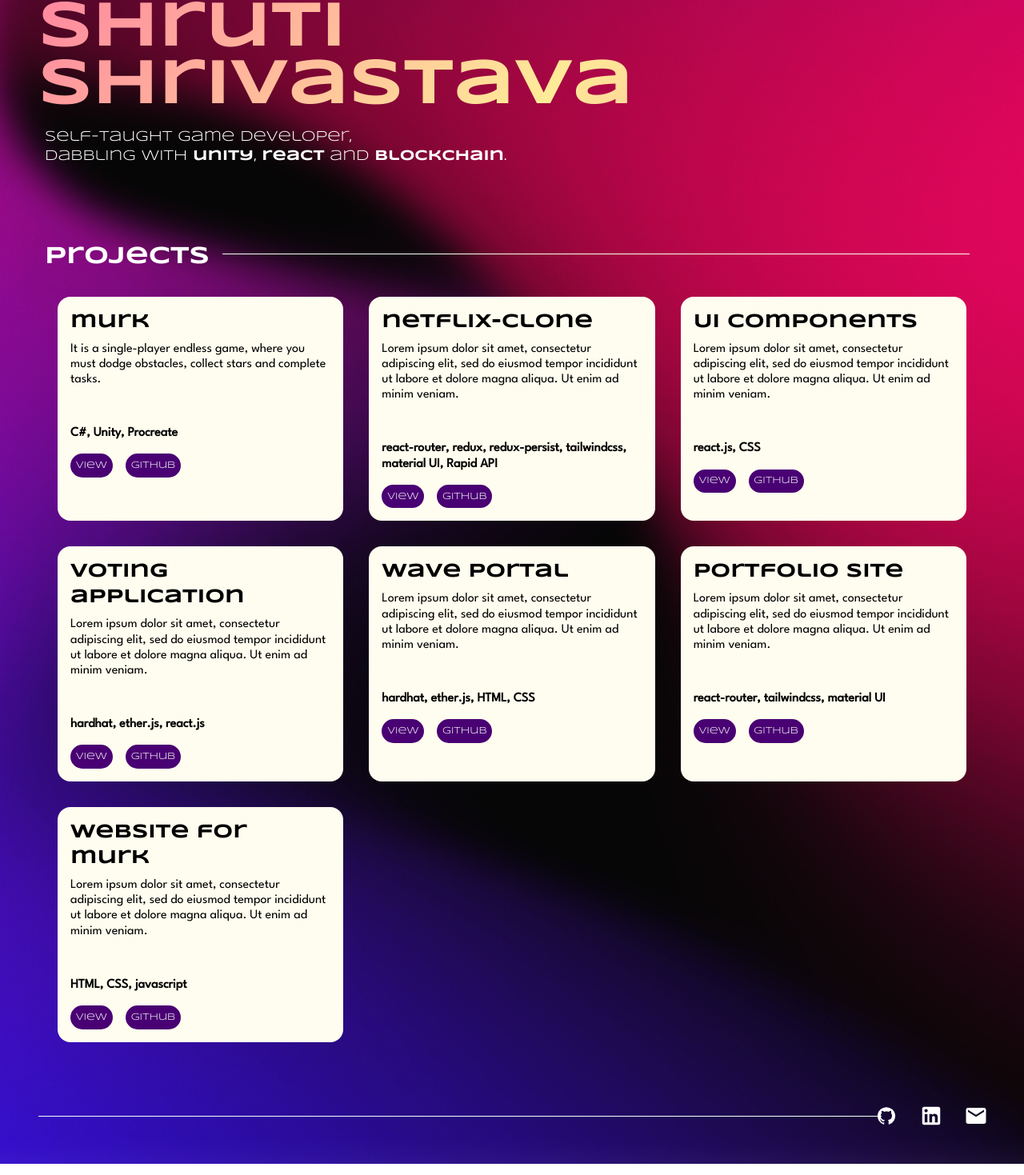
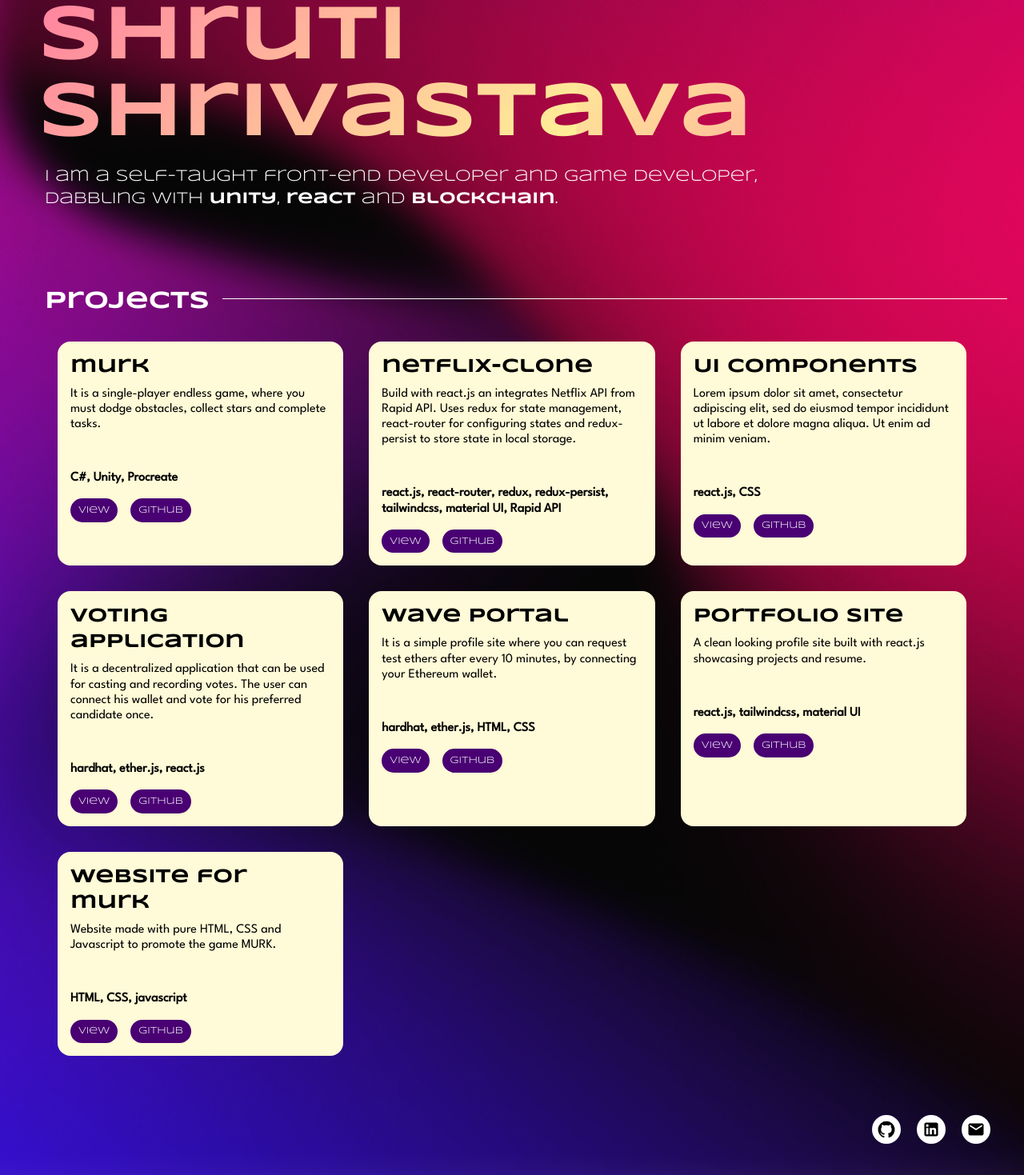
Before and after one commit to shrutishri2208/portfolio, a React (Create React App) app: page / in a window 1280 px wide. Shown: the part 131-1600 px from the top of the page at 80% size. Built offline with nearby package versions, Linux system fonts and the light colour scheme.

Commit message:
animations

```diff
--- a/src/components/Footer.js
+++ b/src/components/Footer.js
@@ -7,9 +7,9 @@
   return (
     <div className="flex justify-end mt-16 footer b ">
       <div className="">
-        <GitHubIcon className="scale-115 ml-8 github" />
-        <LinkedInIcon className="scale-125 ml-8" />
-        <EmailIcon className="scale-125 ml-8" />
+        <GitHubIcon className="scale-150 ml-8 highlight3" />
+        <LinkedInIcon className="scale-150 ml-8 highlight3" />
+        <EmailIcon className="scale-150 ml-8 highlight3" />
       </div>
     </div>
   );
--- a/src/components/LandingPage.js
+++ b/src/components/LandingPage.js
@@ -4,14 +4,14 @@
 const AboutPage = () => {
   return (
     <div className="about-container my-10">
-      <div className="name">
+      <div className="name 2xl:text-8xl xl:text-8xl lg:text-7xl md:text-6xl sm:text-5xl">
         shruti <br />
         shrivastava
       </div>
       <div className="main-text mx-2 mt-4">
-        <div className="description text-lg">
-          self-taught game developer, <br /> dabbling with <b>unity</b>,{" "}
-          <b> react</b> and <b>blockchain</b>.
+        <div className="description 2xl:text-xl xl:text-xl lg:text-lg md:text-base sm:text-sm">
+          i am a self-taught front-end developer and game developer, <br />{" "}
+          dabbling with <b>unity</b>, <b> react</b> and <b>blockchain</b>.
         </div>
         {/* <div className="game-description text-2xl mt-20">
           first android game <span className="highlight1">murk</span> <br />
--- a/src/components/ProjectsPage.js
+++ b/src/components/ProjectsPage.js
@@ -5,9 +5,11 @@
 
 const ProjectsPage = () => {
   return (
-    <div className="projects-container my-16">
-      <div className="text-3xl projects-heading mb-4 mt-24">projects</div>
-      <div className="items-container grid grid-cols-2 lg:grid-cols-3">
+    <div className="projects-container my-16 ">
+      <div className="2xl:text-3xl xl:text-3xl lg:text-3xl md:text-2xl sm:text-2xl projects-heading mb-4 mt-24">
+        projects
+      </div>
+      <div className="items-container grid grid-cols-1 2xl:grid-cols-3 xl:grid-cols-3 lg:grid-cols-2 md:grid-cols-2 sm:grid-cols-1">
         {projects.map((project) => {
           const { id, title, desc, tech, projectLink, githubLink } = project;
           const techStack = tech.join(", ");
@@ -22,7 +24,9 @@
               </div>
               <div className="project-links text-xs">
                 <button className="highlight2 mr-4">view</button>
-                <button className="highlight2">github</button>
+                <a href={githubLink} target="_blank">
+                  <button className="highlight2">github</button>
+                </a>
               </div>
             </div>
           );
--- a/src/index.css
+++ b/src/index.css
@@ -6,7 +6,7 @@
 
 :root {
   --primary-yellow: rgb(255, 243, 151);
-  --secondary-yellow: rgb(255, 253, 239);
+  --secondary-yellow: rgb(255, 250, 215);
   --primary-pink: rgb(255, 83, 163);
   --purple: rgb(73, 0, 115);
   --grey: rgb(116, 116, 116);
@@ -21,6 +21,7 @@
   background-size: cover;
   color: white;
   /* overflow: hidden; */
+  overflow-x: hidden;
 }
 
 code {
@@ -29,14 +30,14 @@
 }
 
 .logo {
-  height: 1.5rem;
+  height: 1.2rem;
   margin-left: 0.4rem;
 }
 
 .name {
+  opacity: 0;
   font-size: 5rem;
   font-weight: bolder;
-  line-height: 4.5rem;
   background: linear-gradient(
     135deg,
     var(--primary-yellow) 0%,
@@ -48,7 +49,7 @@
   background-size: 400%;
   background-clip: text;
   -webkit-text-fill-color: transparent;
-  animation: text-color 20s linear infinite;
+  animation: text-color 20s linear infinite, fade-up-1 0.8s ease-out forwards;
 }
 
 @keyframes text-color {
@@ -56,11 +57,34 @@
     background-position: 400%;
   }
 }
+@keyframes fade-up-1 {
+  from {
+    opacity: 0;
+    transform: translate(0%, 20%);
+  }
+  to {
+    opacity: 1;
+    transform: translate(0%, 0%);
+  }
+}
 
-.description,
-.game-description {
+.description {
+  opacity: 0;
   line-height: 1.5rem;
+  animation: fade-up-2 0.8s ease-out 0.4s forwards;
 }
+
+@keyframes fade-up-2 {
+  from {
+    opacity: 0;
+    transform: translate(0%, 50%);
+  }
+  to {
+    opacity: 1;
+    transform: translate(0%, 0%);
+  }
+}
+
 .highlight1 {
   color: black;
   background: white;
@@ -74,13 +98,13 @@
   color: white;
   background: transparent;
   border: 2px solid white;
-  transition: all 0.3s;
+  transition: all 0.5s;
 }
 .highlight2 {
   color: white;
   background: var(--purple);
   border-radius: 4rem;
-  padding: 0.3rem;
+  padding: 0.3rem 0.5rem;
   border: 2px solid var(--purple);
 }
 
@@ -89,7 +113,22 @@
   color: var(--purple);
   background: transparent;
   border: 2px solid var(--purple);
-  transition: all 0.3s;
+  transition: all 0.5s;
+}
+.highlight3 {
+  color: black;
+  background: white;
+  border-radius: 4rem;
+  padding: 0.15rem;
+  border: 2px solid white;
+}
+
+.highlight3:hover {
+  cursor: pointer;
+  color: white;
+  background: transparent;
+  border: 2px solid white;
+  transition: all 0.5s;
 }
 
 /* .btn-container {
@@ -107,16 +146,27 @@
 .projects-heading::after {
   content: "";
   height: 1px;
-  width: 80%;
+  width: 0%;
   background: white;
   position: absolute;
   top: 40%;
   margin-left: 1rem;
+  animation: line 0.5s ease-in 1.5s forwards;
+}
+
+@keyframes line {
+  from {
+    width: 0%;
+  }
+  to {
+    width: 84%;
+  }
 }
 
 .project-item {
   background-color: var(--secondary-yellow);
   color: black;
+  transition: all 0.5s;
 }
 
 .project-body {
@@ -124,18 +174,38 @@
   font-family: "League Spartan", sans-serif;
 }
 
-/*****************************************************************/
-/*Footer*/
+.project-item:hover {
+  transform: scale(105%);
+}
 
-.footer {
-  position: relative;
+.projects-container {
+  opacity: 0;
+  animation: fade-in 0.8s ease-in 1s forwards;
 }
-.footer::before {
-  content: "";
-  height: 1px;
-  width: 89%;
-  background: white;
-  position: absolute;
-  top: 50%;
-  left: 0;
+
+@keyframes fade-in {
+  from {
+    opacity: 0;
+  }
+  to {
+    opacity: 1;
+  }
 }
+
+/***************************************************************************/
+
+@media screen and (max-width: 640px) {
+  .name {
+    font-size: 2rem;
+    line-height: 1.8rem;
+  }
+  .description {
+    font-size: 0.8rem;
+    line-height: 1rem;
+  }
+  .projects-heading {
+    font-size: 1.5rem;
+  }
+}
+
+/***************************************************************************/
--- a/src/projects.js
+++ b/src/projects.js
@@ -5,12 +5,13 @@
     tech: ["C#", "Unity", "Procreate"],
     desc: "It is a single-player endless game, where you must dodge obstacles, collect stars and complete tasks.",
     projectLink: "https://shrutz.com/",
-    githubLink: "",
+    githubLink: "https://github.com/shrutishri2208/murk",
   },
   {
     id: 2,
     title: "netflix-clone",
     tech: [
+      "react.js",
       "react-router",
       "redux",
       "redux-persist",
@@ -18,7 +19,7 @@
       "material UI",
       "Rapid API",
     ],
-    desc: "Lorem ipsum dolor sit amet, consectetur adipiscing elit, sed do eiusmod tempor incididunt ut labore et dolore magna aliqua. Ut enim ad minim veniam.",
+    desc: "Build with react.js an integrates Netflix API from Rapid API. Uses redux for state management, react-router for configuring states and redux-persist to store state in local storage.",
     projectLink: "",
     githubLink: "https://github.com/shrutishri2208/netflix-clone",
   },
@@ -28,39 +29,39 @@
     tech: ["react.js", "CSS"],
     desc: "Lorem ipsum dolor sit amet, consectetur adipiscing elit, sed do eiusmod tempor incididunt ut labore et dolore magna aliqua. Ut enim ad minim veniam.",
     projectLink: "",
-    githubLink: "",
+    githubLink: "https://github.com/shrutishri2208/UI-components",
   },
   {
     id: 4,
     title: "voting application",
     tech: ["hardhat", "ether.js", "react.js"],
-    desc: "Lorem ipsum dolor sit amet, consectetur adipiscing elit, sed do eiusmod tempor incididunt ut labore et dolore magna aliqua. Ut enim ad minim veniam.",
+    desc: "It is a decentralized application that can be used for casting and recording votes. The user can connect his wallet and vote for his preferred candidate once.",
     projectLink: "",
-    githubLink: "",
+    githubLink: "https://github.com/shrutishri2208/election-portal",
   },
   {
     id: 5,
     title: "wave portal",
     tech: ["hardhat", "ether.js", "HTML", "CSS"],
-    desc: "Lorem ipsum dolor sit amet, consectetur adipiscing elit, sed do eiusmod tempor incididunt ut labore et dolore magna aliqua. Ut enim ad minim veniam.",
+    desc: "It is a simple profile site where you can request test ethers after every 10 minutes, by connecting your Ethereum wallet.",
     projectLink: "",
-    githubLink: "",
+    githubLink: "https://github.com/shrutishri2208/wave-portal",
   },
   {
     id: 6,
     title: "portfolio site",
-    tech: ["react-router", "tailwindcss", "material UI"],
-    desc: "Lorem ipsum dolor sit amet, consectetur adipiscing elit, sed do eiusmod tempor incididunt ut labore et dolore magna aliqua. Ut enim ad minim veniam.",
+    tech: ["react.js", "tailwindcss", "material UI"],
+    desc: "A clean looking profile site built with react.js showcasing projects and resume.",
     projectLink: "",
-    githubLink: "",
+    githubLink: "https://github.com/shrutishri2208/portfolio",
   },
   {
     id: 7,
     title: "website for murk",
     tech: ["HTML", "CSS", "javascript"],
-    desc: "Lorem ipsum dolor sit amet, consectetur adipiscing elit, sed do eiusmod tempor incididunt ut labore et dolore magna aliqua. Ut enim ad minim veniam.",
+    desc: "Website made with pure HTML, CSS and Javascript to promote the game MURK.",
     projectLink: "",
-    githubLink: "",
+    githubLink: "https://github.com/shrutishri2208/murksite",
   },
 ];
 
```
